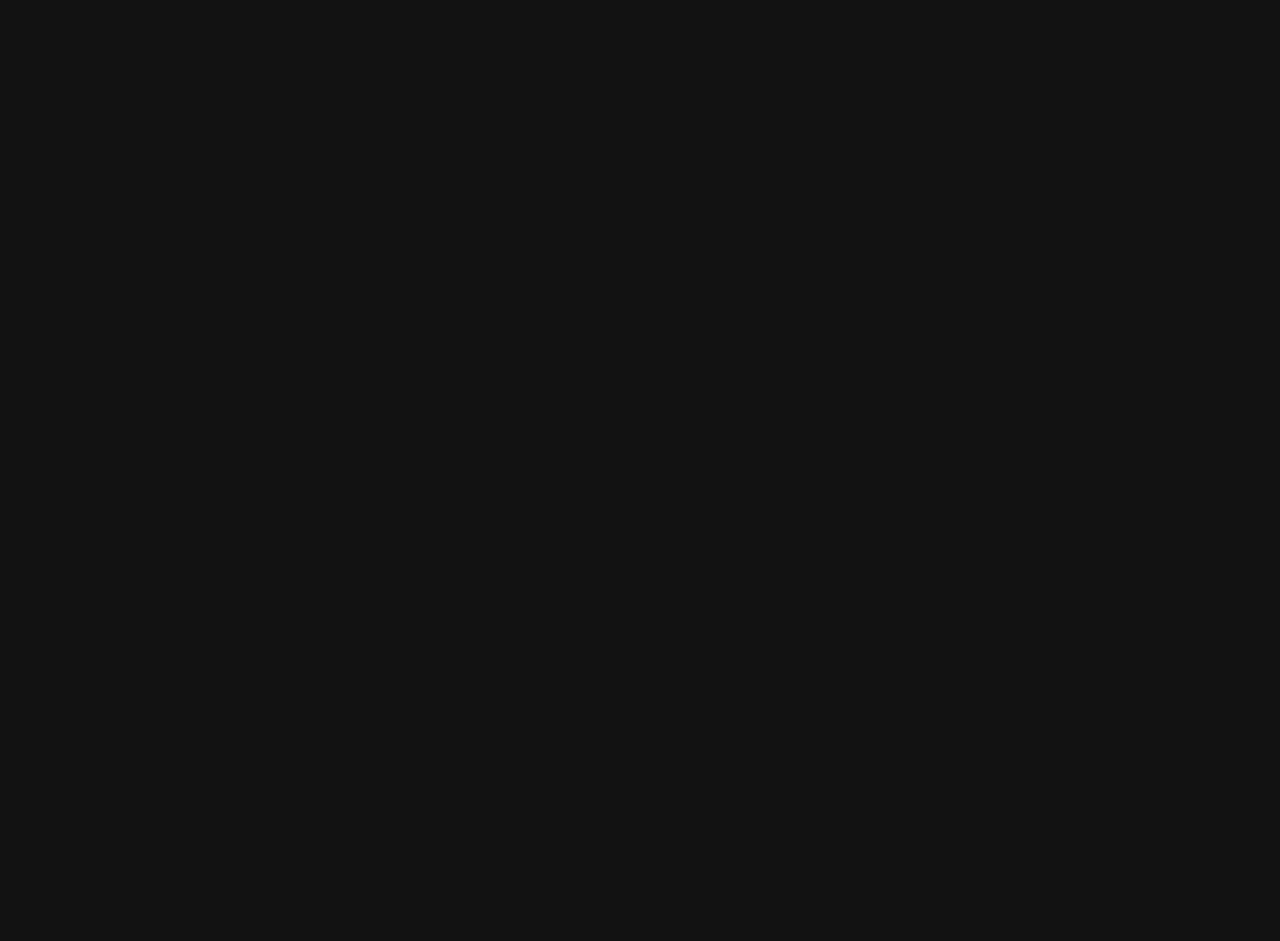
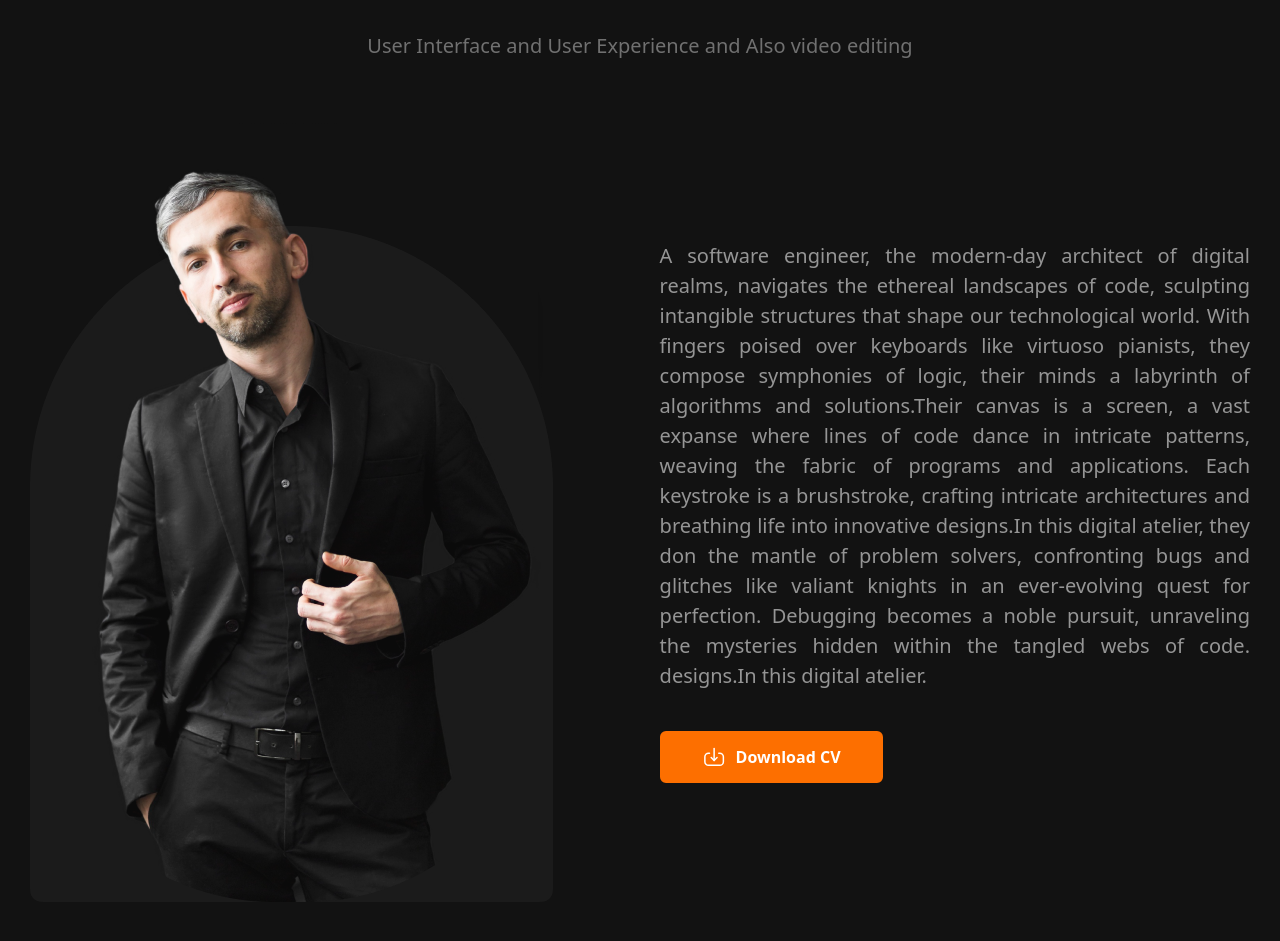
Before and after one commit to Roni006/personal-portfolio, a Next.js app: page / in a window 1280 px wide. Shown: the part 2108-3049 px from the top of the page. Before the commit the page ends 1911 px from the top, so only its background shows below. Built offline with nearby package versions, Linux system fonts and the light colour scheme.

Commit message:
created about me componentes

```diff
--- /dev/null
+++ b/src/Components/AboutMe.jsx
@@ -0,0 +1,48 @@
+import React from 'react'
+import Container from './Container'
+import Image from 'next/image'
+
+import aboutme from '../../src/img/banner-img/hero-img.png';
+import rectangle from '../../src/img/banner-img/rectangle.png';
+import download from '../../src/img/icons/download.svg'
+
+const AboutMe = () => {
+    return (
+        <>
+            <section className='py-[150px] '>
+                <Container>
+                    <div>
+                        <div className="mb-15 text-center">
+                            <h1 className="text-white text-[40px] font-bold tracking-[3%] pb-4.5 ">
+                                About Me
+                            </h1>
+                            <p className="text-[#707070] text-[20px] font-medium ">
+                                User Interface and User Experience and Also video editing
+                            </p>
+                        </div>
+                        <div className='flex items-center justify-center gap-25'>
+
+                            <div className='relative w-[566px]'>
+                                <Image className="absolute bottom-0 left-0" src={rectangle} alt='aboutme image' />
+                                <Image className="z-999" src={aboutme} alt='aboutme image' />
+                            </div>
+                            <div className='w-[631px]'>
+                                <p className='text-[#959595] font-medium text-[20px] line-height-[190px] text-justify pb-10
+                                '>A software engineer, the modern-day architect of digital realms, navigates the ethereal landscapes of code, sculpting intangible structures that shape our technological world. With fingers poised over keyboards like virtuoso pianists, they compose symphonies of logic, their minds a labyrinth of algorithms and solutions.Their canvas is a screen, a vast expanse where lines of code dance in intricate patterns, weaving the fabric of programs and applications. Each keystroke is a brushstroke, crafting intricate architectures and breathing life into innovative designs.In this digital atelier, they don the mantle of problem solvers, confronting bugs and glitches like valiant knights in an ever-evolving quest for perfection. Debugging becomes a noble pursuit, unraveling the mysteries hidden within the tangled webs of code. designs.In this digital atelier.</p>
+                                <button className="text-[16px] font-bold tracking-[3%] text-white bg-[#fd6f00]  py-3 px-10 rounded-md cursor-pointer border-2 border-[#fd6f00] hover:bg-transparent  hover:border-[#fd6f00]  duration-300 ease-in-out flex items-center gap-2.5 group">
+                                    <span>
+                                        <Image className='hover:text-[#fd6f00]' src={download} alt='download icon' />
+                                    </span>
+                                    Download CV
+                                </button>
+                            </div>
+
+                        </div>
+                    </div>
+                </Container>
+            </section>
+        </>
+    )
+}
+
+export default AboutMe
--- a/src/app/(root)/page.js
+++ b/src/app/(root)/page.js
@@ -1,3 +1,4 @@
+import AboutMe from "@/Components/AboutMe";
 import Banner from "@/Components/Banner";
 import Service from "@/Components/Service";
 import React from "react";
@@ -7,6 +8,7 @@ const page = () => {
     <div>
       <Banner />
       <Service />
+      <AboutMe />
     </div>
   );
 };
```
Also changed, not shown: src/img/banner-img/rectangle.png (added), src/img/icons/download.svg (added).
